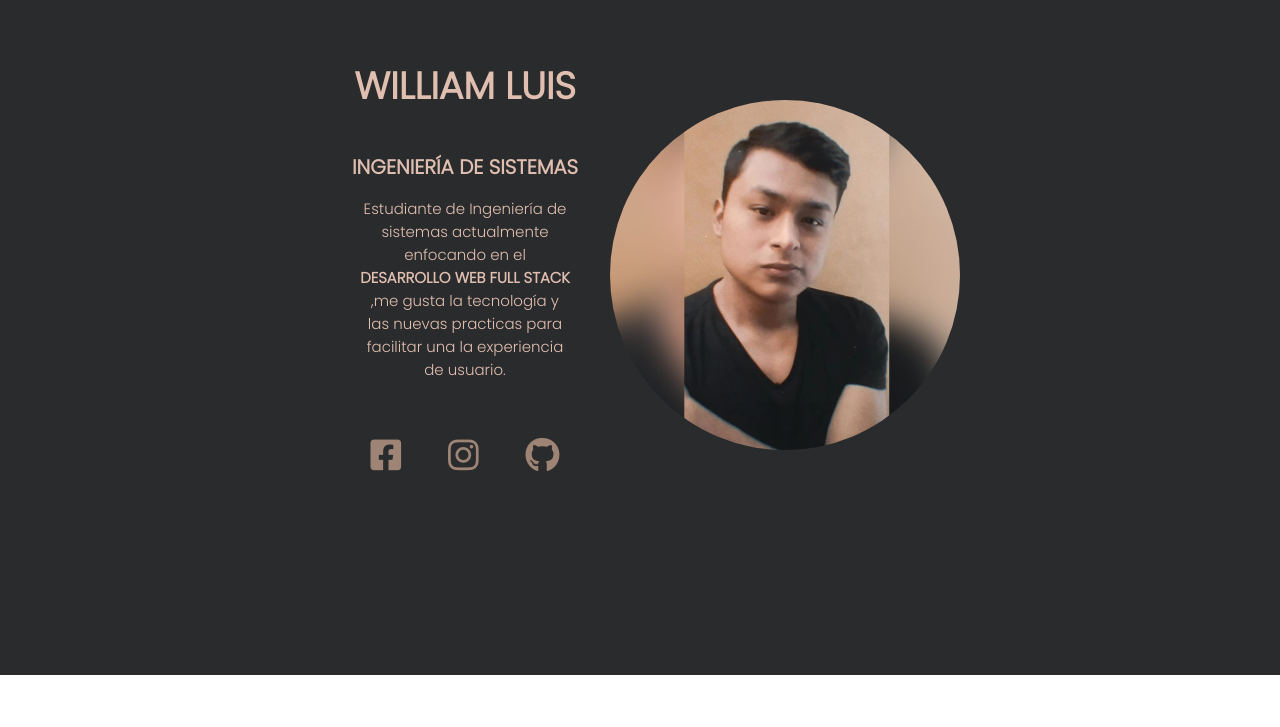
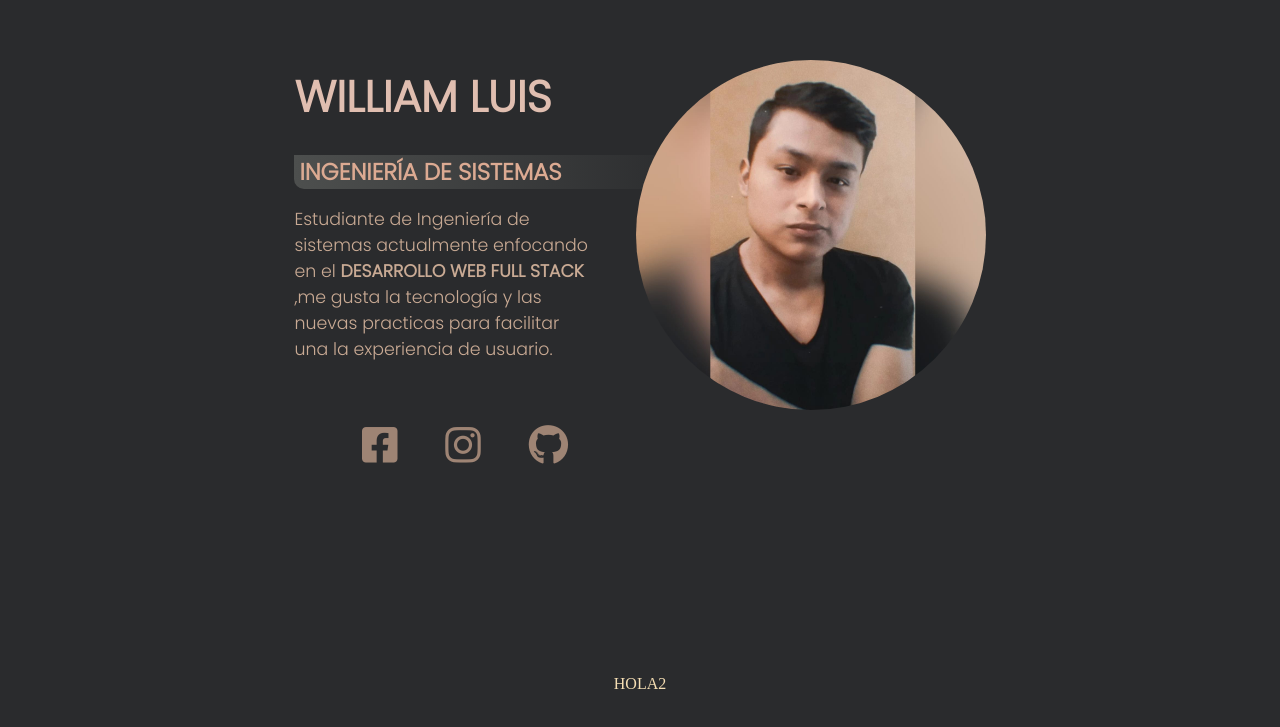
Before and after one commit to WillyRLV/myweb, a plain HTML site: page index.html in a window 1280 px wide. Shown: the part 125-852 px from the top of the page. Before the commit the page ends 800 px from the top, so only its background shows below. Drawn offline with Linux system fonts and the light colour scheme.

Commit message:
puliendo home y añadiendo mas secciones

```diff
--- a/css/responsive.css
+++ b/css/responsive.css
@@ -1,15 +1,12 @@
-@media screen and (min-width:600px) {
-    .navbar2{
+@media screen and (min-width: 600px) {
+  .navbar2 {
     display: none;
   }
-
 }
 
-
-@media screen and (min-width:800px) {
-
-    .sec1{
-        font-size: 25px;
+@media screen and (min-width: 1100px) {
+  .sec1 {
+    font-size: 29px;
   }
 
   .perfil-img {
@@ -17,13 +14,34 @@
   }
   .perfil {
     display: flex;
-       width: 50%;
+    width: 54%;
     flex-direction: row;
     align-items: center;
     text-align: center;
   }
 
-   .perfil-description {
-       text-align: center;
+  .perfil-3 {
+    text-align: left;
+  }
+  .text-description {
+    padding-left: 0;
+  }
+
+  .cargo {
+    margin: 0;
+    width: 120%;
+    border-radius: 0;
+  }
+  .cargo-box {
+    width: 120%;
+    border-radius: 0;
+    background: rgb(77,79,78);
+    background: linear-gradient(90deg, rgba(77,79,78,1) 0%, rgba(0,212,255,0) 100%);
+    padding-left: 5px;
+    border-bottom-left-radius:10px ;
+  }
+
+  .perfil-img{
+    margin-top: -50px;
   }
 }
--- a/css/style.css
+++ b/css/style.css
@@ -17,9 +17,12 @@
   /*COLORES SECCION1*/
   --color_background: #2a2b2d;
   --color_title: #e0beb0;
-  --color_parr: #e0beb0;
-  --color_link_hover:#899094;
-  --color_link:#9e8474;
+  --color_subtitle: #DCAA92 ;
+  --color_parr: #C9AA94 ;
+  --color_link_hover: #899094;
+  --color_link: #9e8474;
+  /*COLORES GENERALES*/
+  --color_first:  #4d4f4e  ;
 }
 
 /*NAVAR-MOVIL*/
@@ -119,45 +122,50 @@
   transform: translateX(calc(66.5px * 4));
 }
 
+::-webkit-scrollbar{
+  display: none;
+}
 /*PRINCIPAL-------------------------------------------------*/
-
-.sec1 {
-  font-family: "Poppins", sans-serif;
+.main {
   background-color: var(--color_background);
   height: 100vh;
   width: 100vw;
+}
+.sec1 {
+  font-family: "Poppins", sans-serif;
   display: flex;
   justify-content: center;
   align-items: center;
-  font-size:18px;
-  color: var(--color_title);
+  font-size: 18px;
+
 }
 
 .name {
-  margin-bottom: 1em;
+  margin-bottom: 0.6em;
   font-size: 1.5em;
   text-transform: uppercase;
+  color: var(--color_title);
+
 }
+
 
 .perfil {
   display: flex;
   align-items: center;
   text-align: center;
   flex-direction: column-reverse;
-
 }
-
-
-
 
 .perfil-img {
   border-radius: 50%;
+  margin-bottom: 1em;
 }
 
 .cargo {
   margin-top: 10px;
   font-size: 0.8em;
   text-transform: uppercase;
+  color: var(--color_subtitle);
 }
 
 .text-description {
@@ -165,7 +173,7 @@
   padding-left: 40px;
   padding-right: 40px;
   font-size: 0.6em;
-
+  color: var(--color_parr);
 }
 
 .media ul li {
@@ -173,13 +181,30 @@
   font-size: 1.4em;
   margin: 10px 20px;
   list-style: none;
-
 }
-.link:hover{
+.link:hover {
   color: var(--color_link_hover);
-
 }
 
 .link {
   color: var(--color_link);
 }
+
+.cargo-box{
+  background-color: red;
+  background-color: var(--color_first);
+  width: 40%;
+  border-top-right-radius: 15px;
+  border-bottom-left-radius: 15px;
+  margin: auto;
+}
+
+
+/*ABOUT...............................*/
+
+.about {
+  justify-content: center;
+  align-items: center;
+  text-align: center;
+  color: wheat;
+}
--- a/index.html
+++ b/index.html
@@ -51,10 +51,10 @@
     <!---SECTIONS-->
       <!--PRINCIPAL.............................................-->
 
-      <section class="sec sec1">
+      <section class="sec sec1 main">
         <div class="perfil">
           <div class="perfil-description">
-
+            <div class="perfil-3">
 
             <h3 class="name">William Luis</h3>
 
@@ -69,6 +69,7 @@
               y las nuevas practicas para facilitar una la experiencia de
               usuario.
             </p>
+          </div>
 
 
             &nbsp;
@@ -117,6 +118,9 @@
         </div>
       </section>
 
+      <!--SECTION 2-->
+      <section class=" sec about main">HOLA2</section>
+
     <script src="js/main.js"></script>
   </body>
 </html>
```
Lines whose indentation alone changed are shown as unchanged.
